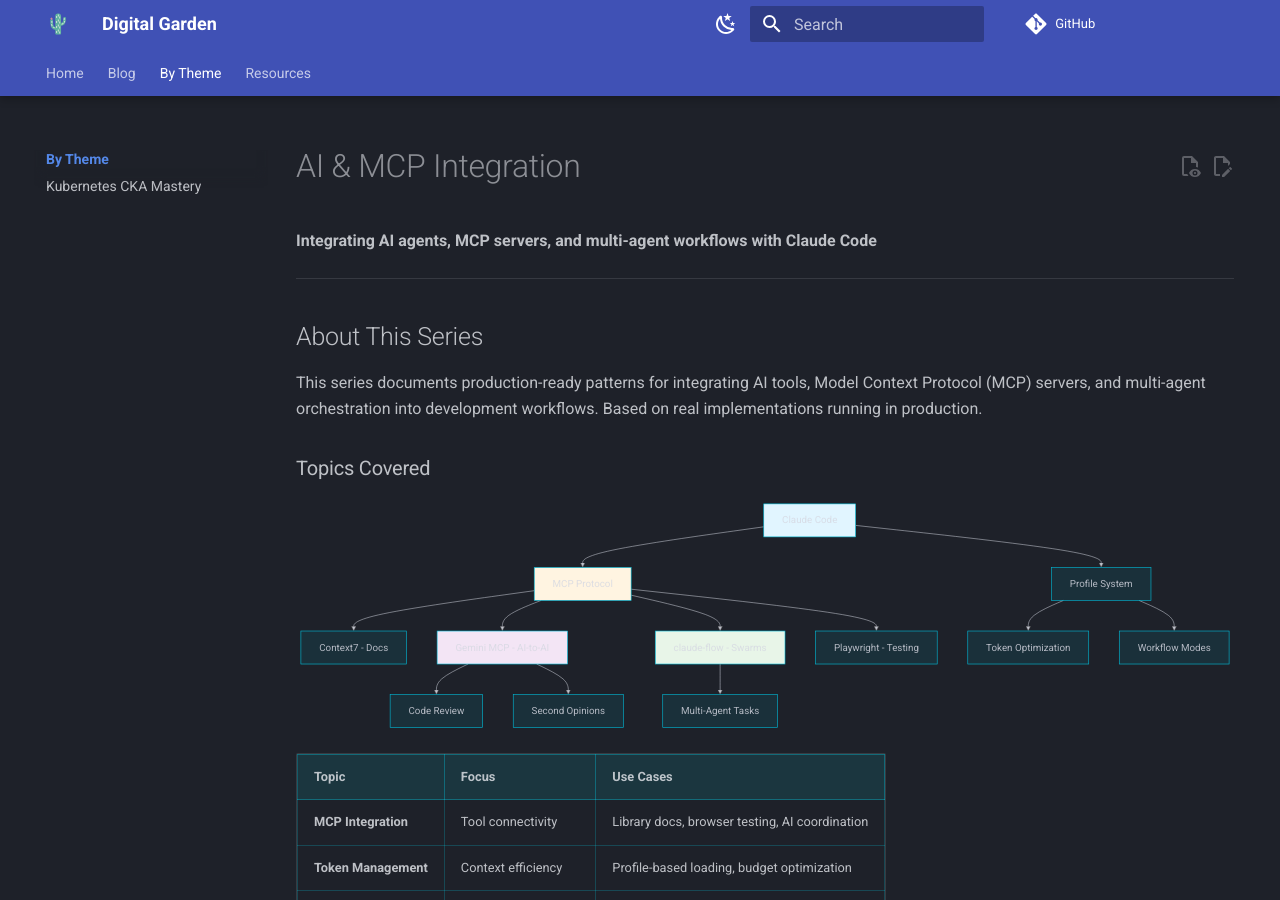
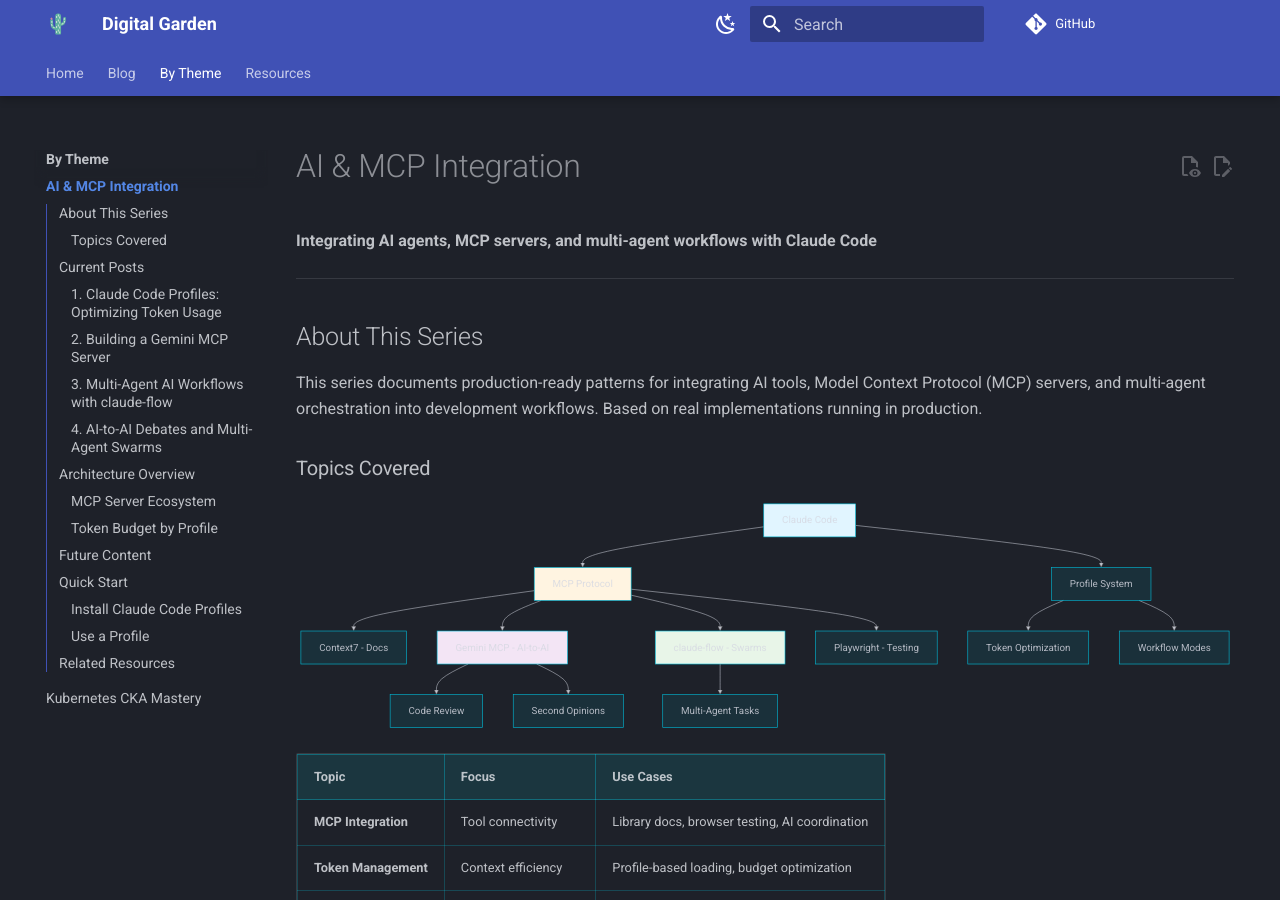
Before and after one commit to alfredojrc/digital-garden, an MkDocs documentation site: the page built from docs/ai/index.md, in a window 1280 px wide and 900 px high. Built offline with MkDocs 1.6.1 and Material for MkDocs 9.7.7, drawn with Linux system fonts in a browser that asks for light colours; comment, search, counter and statistics services are not loaded.

Commit message:
fix: Add By Theme landing page to fix sidebar navigation
The "By Theme" nav section was showing only "Kubernetes CKA Mastery"
because with navigation.indexes enabled, the first child item was
being used as the section index, causing its label to display as
"By Theme" instead of "AI & MCP Integration".

Solution: Create a dedicated themes/index.md landing page that serves
as the proper section index, listing both AI and Kubernetes themes.

🤖 Generated with [Claude Code](https://claude.com/claude-code)

Co-Authored-By: Claude Opus 4.5 <noreply@anthropic.com>

```diff
--- /dev/null
+++ b/docs/themes/index.md
@@ -0,0 +1,53 @@
+# Browse by Theme
+
+**Deep-dive content series organized by topic**
+
+---
+
+## Available Themes
+
+<div class="grid cards" markdown>
+
+-   :material-robot-outline: **[AI & MCP Integration](/ai/)**
+
+    ---
+
+    Claude Code profiles, MCP servers, multi-agent swarms, AI-to-AI workflows
+
+    **4 posts** covering production-ready patterns for AI tool integration
+
+    [Explore AI Series →](/ai/)
+
+-   :material-kubernetes: **[Kubernetes CKA Mastery](/kubernetes/)**
+
+    ---
+
+    Complete CKA certification prep with comprehensive exam coverage
+
+    **22-post series** covering 100% of the CKA curriculum
+
+    [Explore Kubernetes Series →](/kubernetes/)
+
+</div>
+
+---
+
+## Theme Overview
+
+| Theme | Posts | Focus | Status |
+|-------|-------|-------|--------|
+| **AI & MCP Integration** | 4 | Claude Code, MCP servers, multi-agent swarms | Active |
+| **Kubernetes CKA Mastery** | 22 | CKA exam preparation, cluster management | In Progress (3/22) |
+
+---
+
+## Coming Soon
+
+- **Cloud Infrastructure** - GCP, Azure, AWS, multi-cloud architectures
+- **Infrastructure as Code** - Terraform, Ansible, GitOps
+- **Storage & Networking** - Distributed storage, high-performance I/O
+- **Cybersecurity** - Security architecture, hardening, compliance
+
+---
+
+<small>Each theme represents a comprehensive content series with interconnected posts building toward mastery of the topic.</small>
--- a/mkdocs.yml
+++ b/mkdocs.yml
@@ -231,6 +231,7 @@ nav:
       - Performance: blog/index.md#performance
       - Kubernetes: blog/index.md#kubernetes
   - By Theme:
+    - themes/index.md
     - AI & MCP Integration: ai/index.md
     - Kubernetes CKA Mastery: kubernetes/index.md
   - Resources:
```
